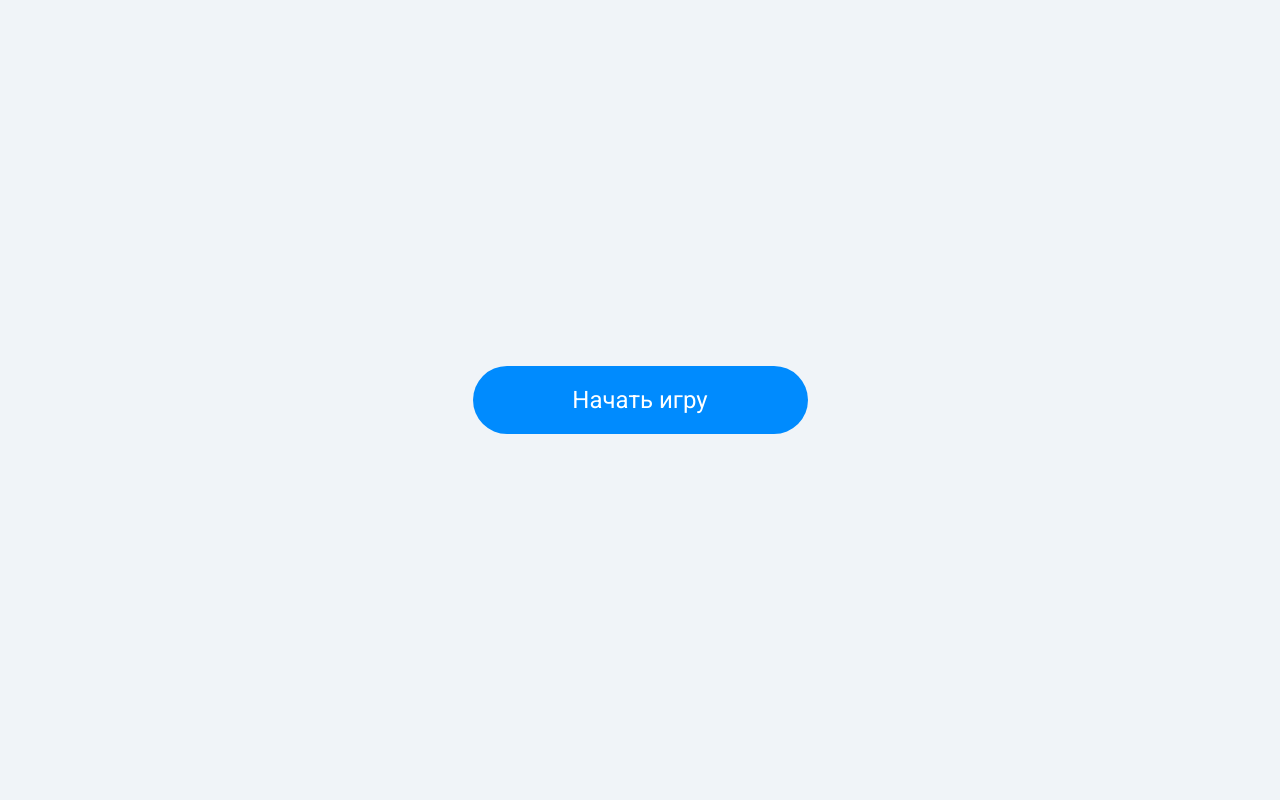
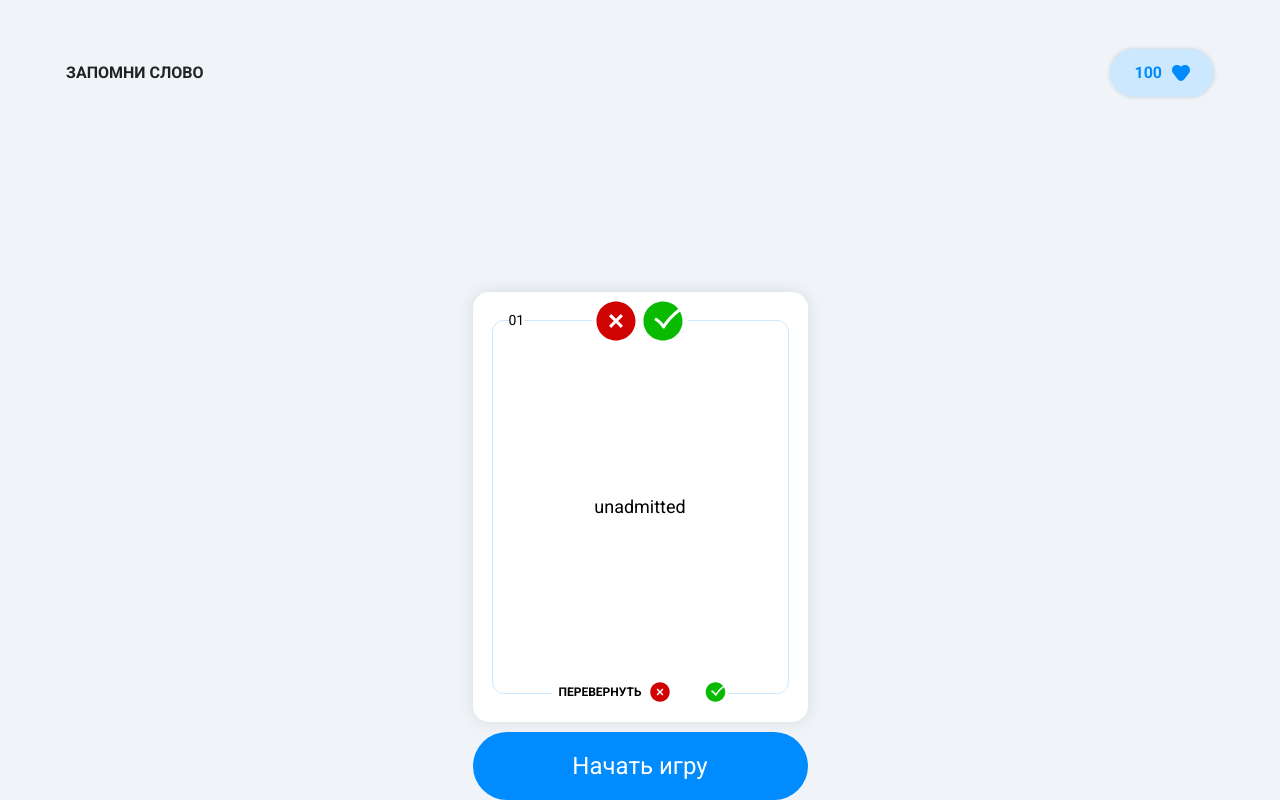
Before and after one commit to mepihindeveloper/remember-word-game, a Vue app: page / in a window 1280 px wide. Built offline with nearby package versions, Linux system fonts and the light colour scheme.

Commit message:
Добавлена карточка, шапка

```diff
--- a/src/App.vue
+++ b/src/App.vue
@@ -1,13 +1,42 @@
 <script setup>
 import StandardButton from '@/components/StandardButton.vue'
+import Score from "@/components/Score.vue";
+import Card from "@/components/Card.vue";
 </script>
 
 <template>
+  <header class="header">
+    <h1 class="title">Запомни слово</h1>
+    <score />
+  </header>
   <main class="main">
-    <StandardButton>Начать игру</StandardButton>
+    <card/>
+    <standard-button>Начать игру</standard-button>
   </main>
 
 </template>
 
 <style scoped>
+.header {
+  display: flex;
+  flex-direction: row;
+  justify-content: space-between;
+  align-items: center;
+  padding: 49px 66px;
+}
+.title {
+  font-family: var(--font);
+  font-weight: 700;
+  font-size: 16px;
+  line-height: 24px;
+  text-transform: uppercase;
+  color: var(--color-black-light);
+}
+.main {
+  display: grid;
+  align-items: center;
+  justify-content: center;
+  align-content: center;
+  gap: 10px;
+}
 </style>
--- a/src/assets/base.css
+++ b/src/assets/base.css
@@ -6,6 +6,7 @@
 
   --color-white: #FFFFFF;
   --color-black: #000000;
+  --color-black-light: #222222;
 
   --color-success: #09BB00;
   --color-error: #D00303;
@@ -31,7 +32,5 @@ body {
   color: var(--color-primary);
 
   display: grid;
-  place-items: center;
-  align-content: center;
   min-height: 100vh;
 }
--- a/src/assets/main.css
+++ b/src/assets/main.css
@@ -1 +1,6 @@
 @import 'base.css';
+
+#app {
+  display: grid;
+  align-content: space-between;
+}
--- /dev/null
+++ b/src/components/Card.vue
@@ -0,0 +1,114 @@
+<script setup>
+import FailIcon from "@/components/icons/FailIcon.vue";
+import SuccessIcon from "@/components/icons/SuccessIcon.vue";
+
+const emit = defineEmits(['flip', 'change-status'])
+function flip() {
+  emit('flip')
+}
+function changeStatus(status) {
+  emit('change-status', status)
+}
+</script>
+
+<template>
+  <div class="card">
+    <div class="card__body">
+      <div class="card__number">01</div>
+      <div class="card__status">
+        <fail-icon />
+        <success-icon />
+      </div>
+      <div class="card__status large">
+        <fail-icon class="large" />
+        <success-icon class="large" />
+      </div>
+      <div class="card-body__word">unadmitted</div>
+      <div class="card__actions">
+        <button class="card__actions__flip" @click="flip">Перевернуть</button>
+        <div class="card__actions__change-status">
+          <fail-icon @click="changeStatus(false)" />
+          <success-icon @click="changeStatus(true)" />
+        </div>
+      </div>
+    </div>
+  </div>
+</template>
+
+<style scoped>
+.card {
+  background: var(--color-white);
+  border-radius: 16px;
+  box-shadow: 0 0 16px 0 #0000001A;
+  padding: 28px 19px;
+  position: relative;
+}
+.card__number {
+  position: absolute;
+  top: -8px;
+  left: 16px;
+  font-family: var(--font);
+  font-weight: 400;
+  font-size: 14px;
+  line-height: 100%;
+  letter-spacing: 0;
+  text-align: center;
+  color: var(--color-black);
+  background: var(--color-white);
+}
+.card__status {
+  display: flex;
+  justify-content: center;
+  position: absolute;
+  top: -12px;
+  background: var(--color-white);
+}
+.card__status.large {
+  top: -24px;
+}
+.card__body {
+  border: 1px solid var(--color-primary-light);
+  border-radius: 12px;
+  display: flex;
+  flex-direction: column;
+  justify-content: space-between;
+  align-items: center;
+  position: relative;
+}
+.card-body__word {
+  padding: 177px 0;
+  color: var(--color-black);
+  font-family: var(--font);
+  font-weight: 400;
+  font-size: 18px;
+  line-height: 100%;
+  letter-spacing: 0;
+  text-align: center;
+  text-transform: lowercase;
+}
+.card__actions {
+  background-color: var(--color-white);
+  display: flex;
+  justify-content: center;
+  position: absolute;
+  bottom: -11px;
+}
+.card__actions__flip {
+  background: none;
+  border: none;
+  font-family: var(--font);
+  font-weight: 700;
+  font-size: 12px;
+  line-height: 18px;
+  color: var(--color-black);
+  text-transform: uppercase;
+  cursor: pointer;
+}
+.card__actions__change-status {
+  display: flex;
+  flex-direction: row;
+  justify-content: space-between;
+  align-items: center;
+  gap: 32px;
+}
+</style>
--- /dev/null
+++ b/src/components/Score.vue
@@ -0,0 +1,39 @@
+<script setup>
+import HeartIcon from "@/components/icons/HeartIcon.vue";
+
+const props = defineProps({
+  score: {
+    type: Number,
+    default: 100,
+  },
+})
+</script>
+
+<template>
+  <button class="score-button"> {{ props.score }} <heart-icon></heart-icon></button>
+</template>
+
+<style scoped>
+.score-button {
+  display: flex;
+  flex-direction: row;
+  align-items: center;
+
+  border: none;
+  border-radius: 36px;
+  background: var(--color-primary-light);
+
+  padding: 12px 24px;
+
+  font-family: var(--font);
+  font-size: 16px;
+  font-weight: 700;
+  line-height: 24px;
+  color: var(--color-primary);
+  letter-spacing: 0;
+  text-align: center;
+
+  box-shadow: 0 0 4px 0 #00000026;
+  gap: 10px
+}
+</style>
--- a/src/components/StandardButton.vue
+++ b/src/components/StandardButton.vue
@@ -9,7 +9,6 @@
 
 <style scoped>
   .button {
-
     width: 335px;
     border: none;
     border-radius: 100px;
--- /dev/null
+++ b/src/components/icons/FailIcon.vue
@@ -0,0 +1,16 @@
+<script setup>
+
+</script>
+
+<template>
+  <svg xmlns="http://www.w3.org/2000/svg" width="24" height="24" viewBox="0 0 24 24" fill="none">
+    <path fill-rule="evenodd" clip-rule="evenodd" d="M15.461 14.389L14.4 15.45L11.999 13.051L9.599 15.447L8.539 14.386L10.938 11.991L8.539 9.593L9.6 8.532L12 10.931L14.401 8.534L15.461 9.596L13.061 11.991L15.461 14.389ZM12 2.25C6.624 2.25 2.25 6.624 2.25 12C2.25 17.376 6.624 21.75 12 21.75C17.376 21.75 21.75 17.376 21.75 12C21.75 6.624 17.376 2.25 12 2.25Z" fill="#D00303"/>
+  </svg>
+</template>
+
+<style scoped>
+.large {
+  width: 48px;
+  height: 48px;
+}
+</style>
--- /dev/null
+++ b/src/components/icons/HeartIcon.vue
@@ -0,0 +1,13 @@
+<script setup>
+
+</script>
+
+<template>
+  <svg xmlns="http://www.w3.org/2000/svg" width="18" height="16" viewBox="0 0 18 16" fill="none">
+    <path d="M12.4709 0.0535018C11.1978 0.228562 9.92258 0.8312 9 1.80891C8.07742 0.8312 6.8022 0.228562 5.52915 0.0535018C3.91335 -0.168691 2.1499 0.284246 1.05884 1.73088C-0.352945 3.60276 -0.352949 6.25395 1.05884 8.12583L5.75286 14.3496C7.41251 16.5501 10.5875 16.5501 12.2471 14.3496L16.9412 8.12584C18.3529 6.25396 18.3529 3.60276 16.9412 1.73088C15.8501 0.284246 14.0867 -0.168691 12.4709 0.0535018Z" fill="#008BFE"/>
+  </svg>
+</template>
+
+<style scoped>
+
+</style>
--- /dev/null
+++ b/src/components/icons/SuccessIcon.vue
@@ -0,0 +1,16 @@
+<script setup>
+
+</script>
+
+<template>
+  <svg xmlns="http://www.w3.org/2000/svg" width="24" height="24" viewBox="0 0 24 24" fill="none">
+    <path fill-rule="evenodd" clip-rule="evenodd" d="M12.4693 15.308L12.2543 15.689H11.4143L11.1613 15.353C11.1463 15.33 9.6593 13.108 7.7373 11.892L7.1023 11.492L7.9043 10.224L8.5373 10.624C9.92231 11.499 11.0723 12.777 11.7503 13.63C12.8153 12.025 15.3093 8.682 19.1343 5.971C17.3473 3.709 14.5863 2.25 11.4873 2.25C6.1113 2.25 1.7373 6.624 1.7373 12C1.7373 17.376 6.1113 21.75 11.4873 21.75C16.8633 21.75 21.2373 17.376 21.2373 12C21.2373 10.263 20.7753 8.635 19.9763 7.221C15.1433 10.667 12.4983 15.257 12.4693 15.308Z" fill="#09BB00"/>
+  </svg>
+</template>
+
+<style scoped>
+.large {
+  width: 48px;
+  height: 48px;
+}
+</style>
```
